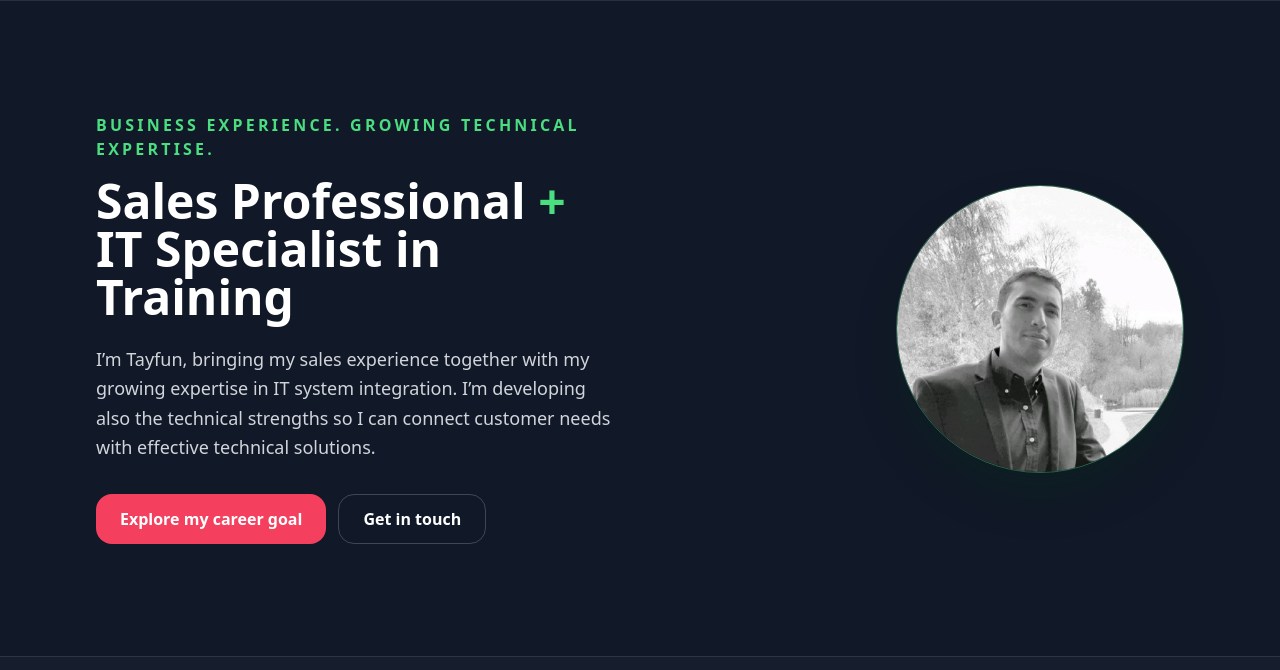
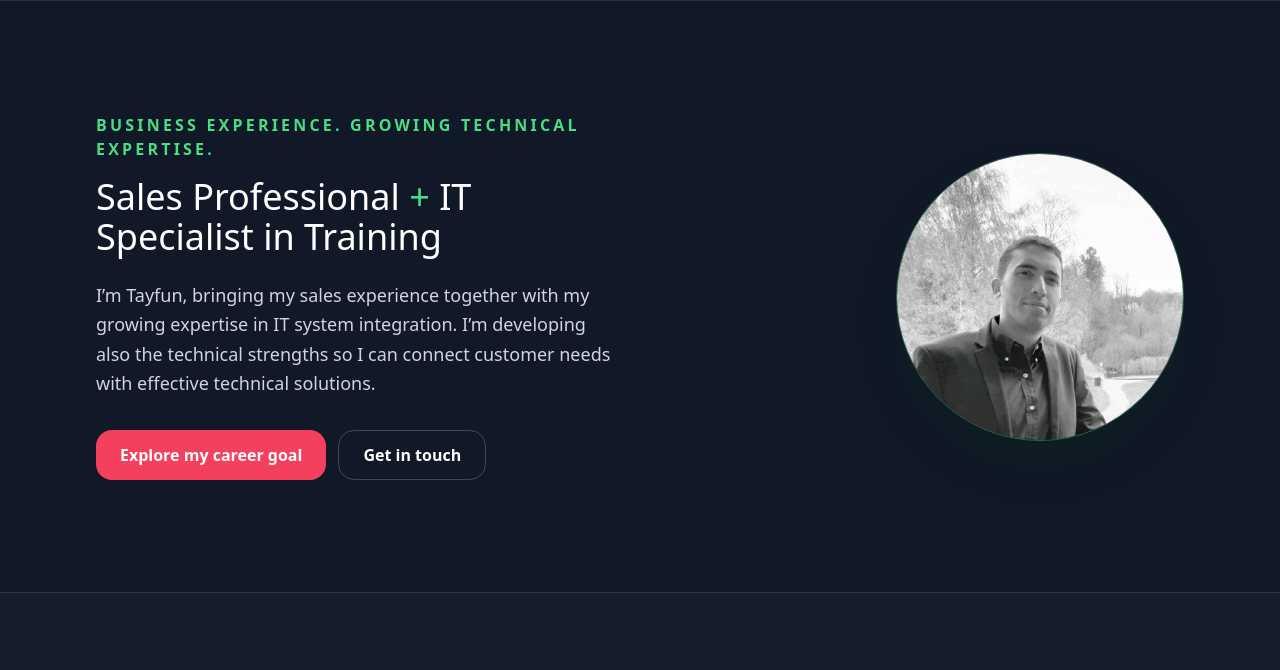
Before and after one commit to tayfunhevenk/tayfunhevenk, a plain HTML site: page index.html in a window 1280 px wide. Shown: the part 68-738 px from the top of the page. Drawn offline with nearby package versions, Linux system fonts and the light colour scheme.

Commit message:
html änderung

```diff
--- a/index.html
+++ b/index.html
@@ -39,7 +39,7 @@
             <p class="mb-4 font-semibold uppercase tracking-[0.2em] text-green-400">
               Business experience. Growing technical expertise.
             </p>
-            <h1 class="mb-6 text-3xl font-bold leading-tight sm:text-4xl lg:text-5xl">
+            <h1 class="mb-6 text-2xl font-normal leading-tight sm:text-3xl lg:text-4xl">
               Sales Professional
               <span class="text-green-400">+</span>
               IT Specialist in Training
```
